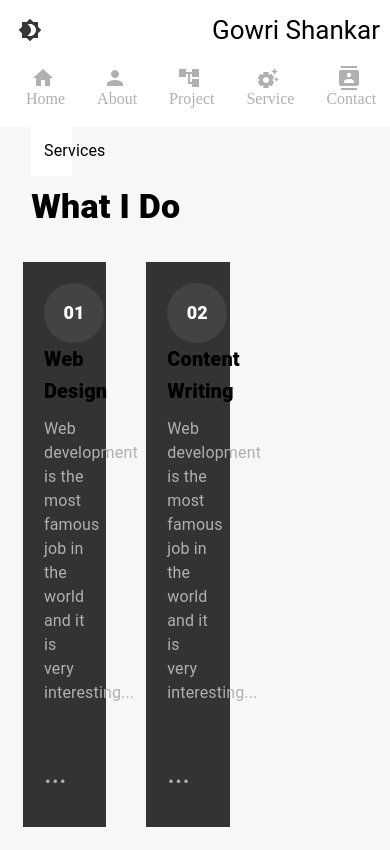
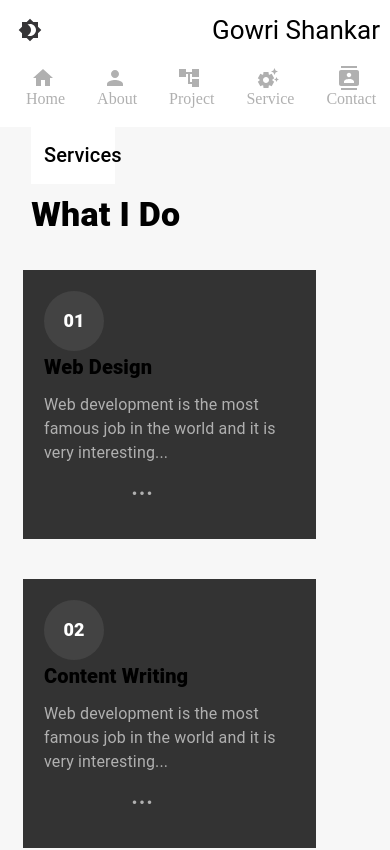
Before and after one commit to Pavithrank02/mobileview, a React (Create React App) app: page /service in a window 390 px wide. Shown: the top 850 px of the page. Built offline with nearby package versions, Linux system fonts and the light colour scheme.

Commit message:
services completed

```diff
--- a/src/components/Service/Services.jsx
+++ b/src/components/Service/Services.jsx
@@ -30,17 +30,16 @@ const Services = () => {
       <Grid
         container
         xs={10}
-        style={ServicesCss.outerGrid}
+        sx={{ ...ServicesCss.outerGrid }}
       >
         <Grid item
-          style={ServicesCss.textGrid}
+          sx={{ ...ServicesCss.textGrid }}
         >
           <Grid>
             <Typography
-              style={{
-                padding: '0.8rem',
-                width: '4vw',
-                marginBottom: '10px',
+              variant='h6'
+              sx={{
+                ...ServicesCss.head,
                 background: theme === 'light' ? '#FFF' : '#292828',
                 color: theme === 'light' ? 'black' : '#B0B0B0'
               }}
@@ -52,14 +51,14 @@ const Services = () => {
             <Typography variant='h4' style={{ fontWeight: 800, color: theme === 'light' ? 'black' : 'white' }}>What I Do</Typography>
           </Grid>
         </Grid>
-        <Grid container spacing={1} style={ServicesCss.servicesGrid}>
+        <Grid container spacing={1} sx={{ ...ServicesCss.servicesGrid }}>
           {ServicesProvided.map((serv, i) => (
             <Grid
               key={i}
               item
-              xs={3}// Each grid item takes up full width on extra small screens (stacks vertically)
-              sm={4} // Each grid item takes up half width on small screens (two items per row)
-              md={3} // Each grid item takes up one-third width on medium screens (three items per row)
+              // xs={3}// Each grid item takes up full width on extra small screens (stacks vertically)
+              // sm={4} // Each grid item takes up half width on small screens (two items per row)
+              // md={3} // Each grid item takes up one-third width on medium screens (three items per row)
               lg={3} // Each grid item takes up one-third width on large screens (three items per row)
               style={{
                 background: theme === 'light' ? '#FFF' : '#292828',
--- a/src/constants.js
+++ b/src/constants.js
@@ -620,7 +620,8 @@ export const ServicesCss = {
     justifyContent: 'space-around',
     color: 'white',
     marginLeft: '8vw',
-    marginTop: '15vh'
+    marginTop: '15vh',
+    width: '100vw'
   },
   textGrid: {
     marginBottom: '5vh'
@@ -633,7 +634,19 @@ export const ServicesCss = {
 
   },
 
+  head: {
+    padding: '0.8rem',
+    width: '5vw',
+    marginBottom: '10px',
+    '@media (max-width: 600px)': {
+      // flexDirection: 'row', // Stack items vertically on mobile
+      width: '15vw',
+    }
+  },
+
   serviceGrid: {
+
+    // width: '20vw',
     padding: '1.3rem',
     backgroundColor: '#333333',
     marginRight: '40px',
```
